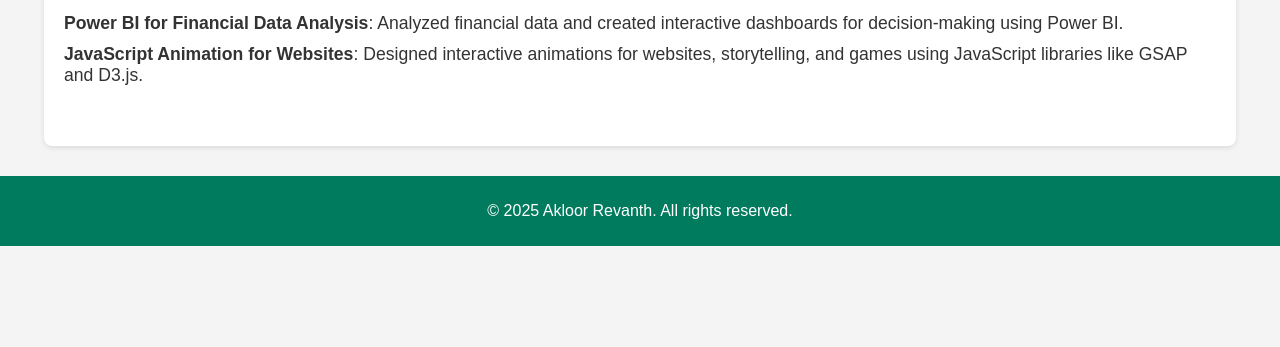
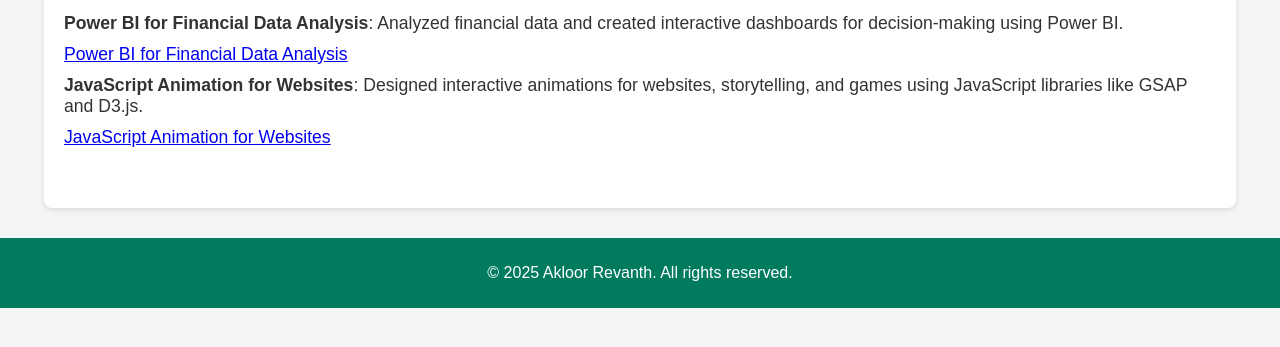
Before and after one commit to AkloorRevanth/PORTFOLIO, a plain HTML site: page projects.html in a window 1280 px wide. Shown: the part 273-620 px from the top of the page. Drawn offline with Linux system fonts and the light colour scheme.

Commit message:
Update projects.html

```diff
--- a/projects.html
+++ b/projects.html
@@ -26,7 +26,10 @@
             <h2>Projects</h2>
             <ul>
                 <li><strong>Power BI for Financial Data Analysis</strong>: Analyzed financial data and created interactive dashboards for decision-making using Power BI.</li>
+                <li><a href="project1.html">Power BI for Financial Data Analysis </a></li>
                 <li><strong>JavaScript Animation for Websites</strong>: Designed interactive animations for websites, storytelling, and games using JavaScript libraries like GSAP and D3.js.</li>
+                <li><a href="project2.html">JavaScript Animation for Websites </a></li>
+
             </ul>
         </section>
     </div>
```
